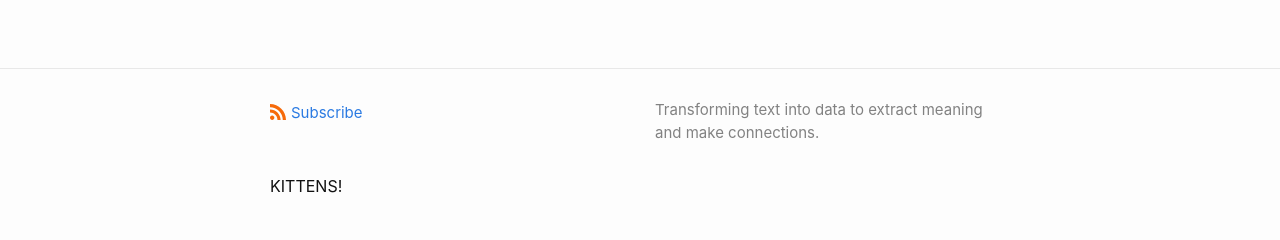
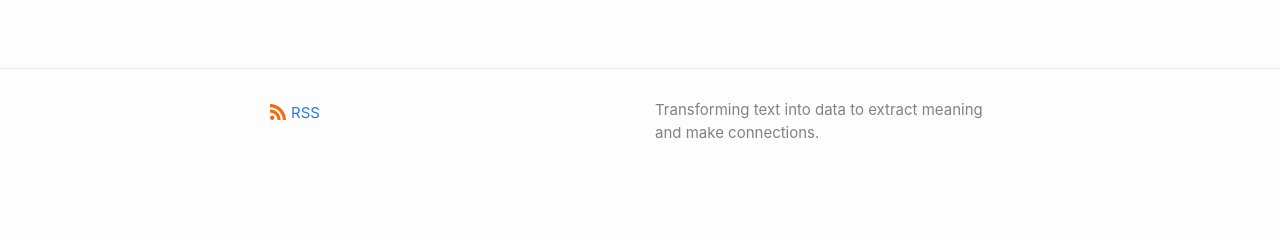
Before and after one commit to portableant/heritageconnector, a Jekyll site: the page built from README.md, in a window 1280 px wide. Shown: the part 1568-1808 px from the top of the page. Built offline with Jekyll 4.4.1, drawn with Linux system fonts in a browser that asks for light colours; our own code applies the rules of GitHub Pages for plain Markdown files; after the commit the page ends 1772 px from its top, so only the background shows below that.

Commit message:
Update footer.html

```diff
--- a/_includes/footer.html
+++ b/_includes/footer.html
@@ -9,7 +9,7 @@
           <a href="{{ 'feed.xml' | relative_url }}">
             <svg class="svg-icon orange">
               <use xlink:href="{{ 'assets/minima-social-icons.svg#rss' | relative_url }}"></use>
-            </svg><span>Subscribe</span>
+            </svg><span>RSS</span>
           </a>
         </p>
       {%- if site.author %}
@@ -32,7 +32,6 @@
       {%- include social.html -%}
     </div>
 
-    <p>KITTENS!</p>
 
   </div>
 
```
